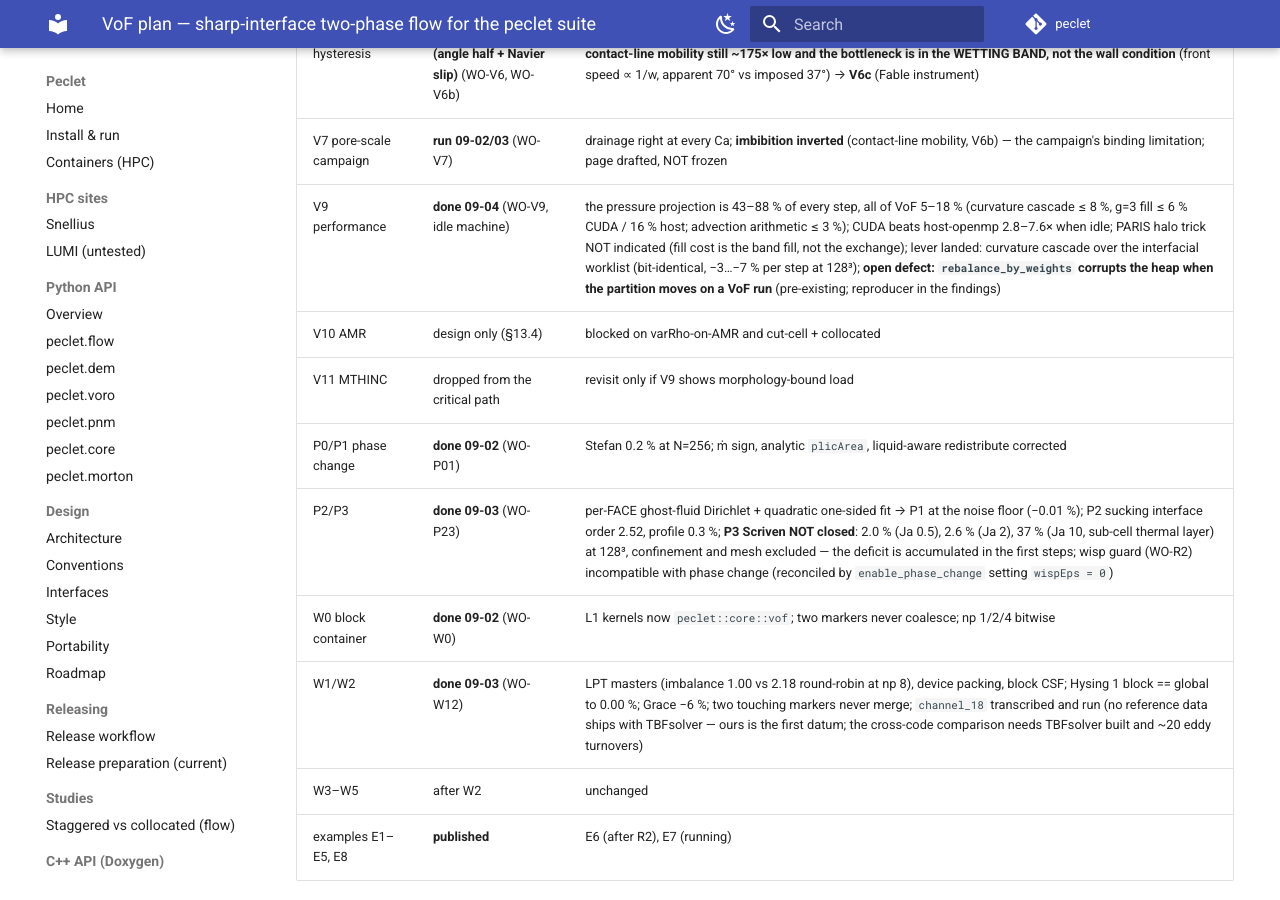
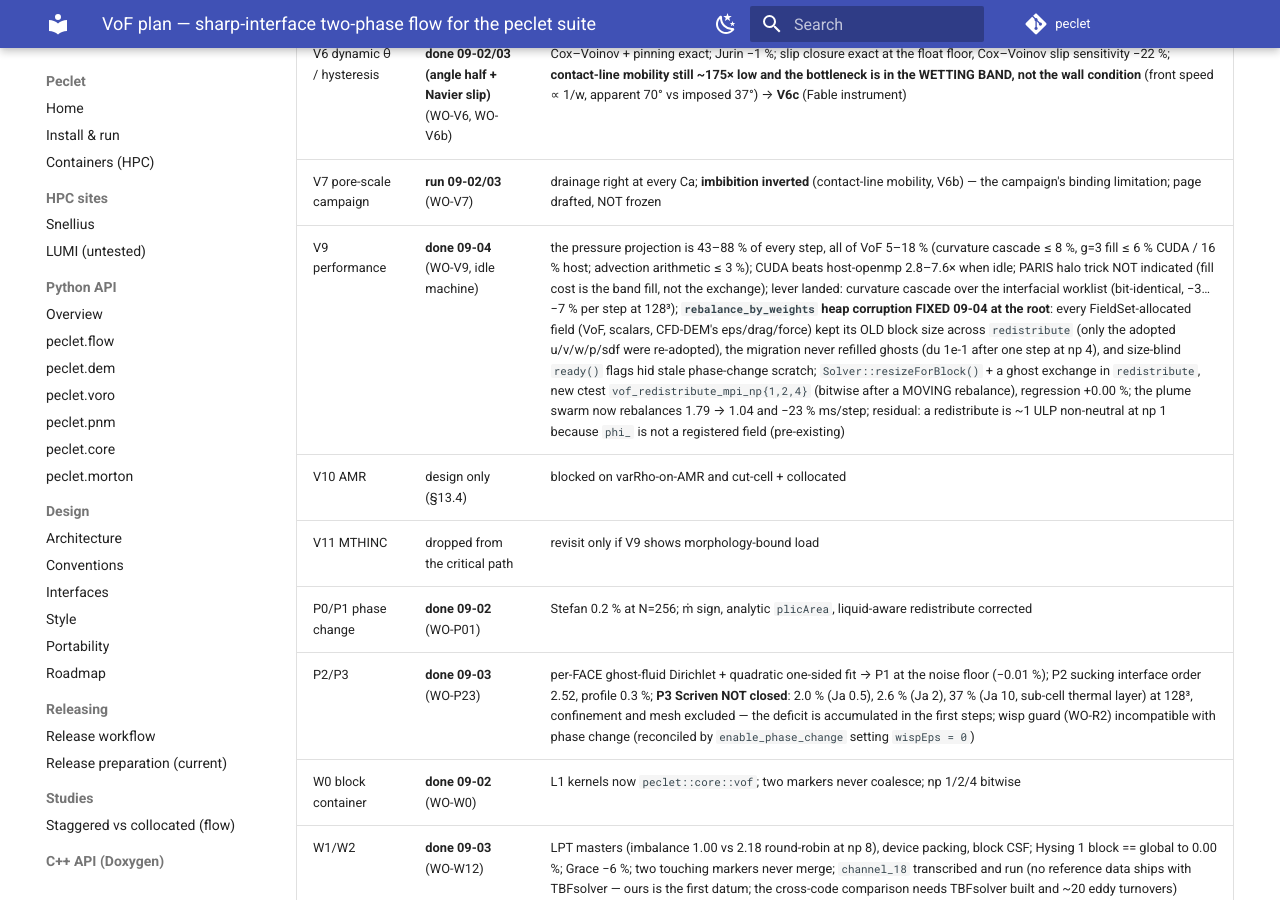
Before and after one commit to computational-chemical-engineering/peclet, an MkDocs documentation site: the page built from docs/VOF_PLAN.md, in a window 1280 px wide and 900 px high, scrolled down 22357 px. Built offline with MkDocs 1.6.1 and Material for MkDocs 9.7.7, drawn with Linux system fonts in a browser that asks for light colours; comment, search, counter and statistics services are not loaded; some of the changed text lies outside the part shown.

Commit message:
flow -> fd1621d: rebalance_by_weights heap corruption fixed at the root (FieldSet resize on redistribute + ghost refill + new moving-rebalance ctest); plan updated
Co-Authored-By: Claude Fable 5.1 <noreply@anthropic.com>
Claude-Session: https://claude.ai/code/session_01Qa1K4Gwa3HaM7hQMg4qLqX

```diff
--- a/docs/VOF_PLAN.md
+++ b/docs/VOF_PLAN.md
@@ -1042,7 +1042,7 @@ pattern — the ABC counterpart of the V4 rule).
   Also found: `max_open_divergence()` MUTATES the velocity at an outflow (non-mutating sibling
   `max_open_divergence_projected()`; the default is a user decision).
 - **Merged-main validation 09-03 19:00 (nvidia-cuda)**: `tests/kokkos` 33/33, `tests/kokkos_mpi` VoF/varRho/phase-change/wall-slip battery 46/46 at np 1/2/4.
-- 09-04 13:00 (user decisions taken): P3h DOCUMENTED (dossier); **W3 running on Snellius** (1-GPU chain, checkpointed); **`rebalance_by_weights` being debugged** (ASan); **V7 page being frozen** for publication; YouTube later today. V6c (band-local contact-line resistance) and V10 (AMR) remain Fable design items. P23 + P3b + P3c LANDED (P3 open at 1.3 % with mode 3; P3d = joined area); W12 + V6b LANDED; V6c instrument started (numbers in item 7); WO-V9 after them; V7's page needs a frozen render (~6 h) before publication; W3–W5 and the TBFsolver cross-code run remain.
+- 09-04 13:00 (user decisions taken): P3h DOCUMENTED (dossier); **W3 running on Snellius** (1-GPU chain, checkpointed); **`rebalance_by_weights` FIXED** (a FieldSet/redistribute defect, not VoF-specific); **V7 page being frozen** for publication; YouTube later today. V6c (band-local contact-line resistance) and V10 (AMR) remain Fable design items. P23 + P3b + P3c LANDED (P3 open at 1.3 % with mode 3; P3d = joined area); W12 + V6b LANDED; V6c instrument started (numbers in item 7); WO-V9 after them; V7's page needs a frozen render (~6 h) before publication; W3–W5 and the TBFsolver cross-code run remain.
 
 ## 13. Revised ladder for the remainder (2026-09-02, evening) — review and execution plan
 
@@ -1064,7 +1064,7 @@ gates, twice-failed gates escalate.
 | V8 collocated (minimal) | **done 09-02** (WO-T) | all-fluid, rated ratio ~100; cut-cell + collocated = later |
 | V6 dynamic θ / hysteresis | **done 09-02/03 (angle half + Navier slip)** (WO-V6, WO-V6b) | Cox–Voinov + pinning exact; Jurin −1 %; slip closure exact at the float floor, Cox–Voinov slip sensitivity −22 %; **contact-line mobility still ~175× low and the bottleneck is in the WETTING BAND, not the wall condition** (front speed ∝ 1/w, apparent 70° vs imposed 37°) → **V6c** (Fable instrument) |
 | V7 pore-scale campaign | **run 09-02/03** (WO-V7) | drainage right at every Ca; **imbibition inverted** (contact-line mobility, V6b) — the campaign's binding limitation; page drafted, NOT frozen |
-| V9 performance | **done 09-04** (WO-V9, idle machine) | the pressure projection is 43–88 % of every step, all of VoF 5–18 % (curvature cascade ≤ 8 %, g=3 fill ≤ 6 % CUDA / 16 % host; advection arithmetic ≤ 3 %); CUDA beats host-openmp 2.8–7.6× when idle; PARIS halo trick NOT indicated (fill cost is the band fill, not the exchange); lever landed: curvature cascade over the interfacial worklist (bit-identical, −3…−7 % per step at 128³); **open defect: `rebalance_by_weights` corrupts the heap when the partition moves on a VoF run** (pre-existing; reproducer in the findings) |
+| V9 performance | **done 09-04** (WO-V9, idle machine) | the pressure projection is 43–88 % of every step, all of VoF 5–18 % (curvature cascade ≤ 8 %, g=3 fill ≤ 6 % CUDA / 16 % host; advection arithmetic ≤ 3 %); CUDA beats host-openmp 2.8–7.6× when idle; PARIS halo trick NOT indicated (fill cost is the band fill, not the exchange); lever landed: curvature cascade over the interfacial worklist (bit-identical, −3…−7 % per step at 128³); **`rebalance_by_weights` heap corruption FIXED 09-04 at the root**: every FieldSet-allocated field (VoF, scalars, CFD-DEM's eps/drag/force) kept its OLD block size across `redistribute` (only the adopted u/v/w/p/sdf were re-adopted), the migration never refilled ghosts (du 1e-1 after one step at np 4), and size-blind `ready()` flags hid stale phase-change scratch; `Solver::resizeForBlock()` + a ghost exchange in `redistribute`, new ctest `vof_redistribute_mpi_np{1,2,4}` (bitwise after a MOVING rebalance), regression +0.00 %; the plume swarm now rebalances 1.79 → 1.04 and −23 % ms/step; residual: a redistribute is ~1 ULP non-neutral at np 1 because `phi_` is not a registered field (pre-existing) |
 | V10 AMR | design only (§13.4) | blocked on varRho-on-AMR and cut-cell + collocated |
 | V11 MTHINC | dropped from the critical path | revisit only if V9 shows morphology-bound load |
 | P0/P1 phase change | **done 09-02** (WO-P01) | Stefan 0.2 % at N=256; ṁ sign, analytic `plicArea`, liquid-aware redistribute corrected |
```
